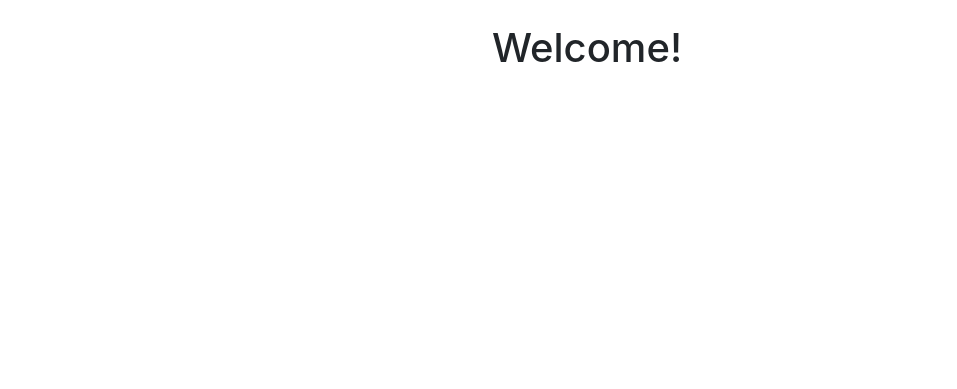
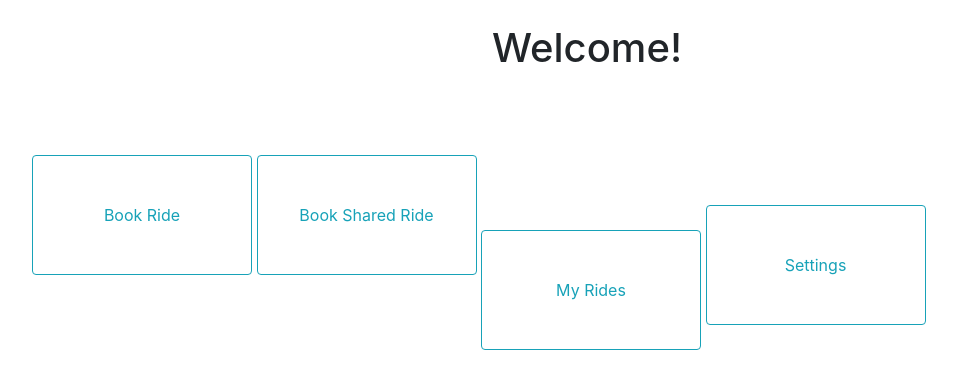
Before and after one commit to Li-Pin/CSC1008, a Flask app: page /home in a window 1280 px wide. Shown: the top 389 px of the page, without its empty margins (53-1010 px from the left). Run offline with Flask 2, Linux system fonts and the light colour scheme.

Commit message:
homepage

```diff
--- a/Website/auth.py
+++ b/Website/auth.py
@@ -59,6 +59,7 @@ def register():
 def home():
     return render_template("home.html")
 
+
 @auth.route('/bookride', methods=['GET', 'POST'])
 def bookride():
     if request.method == 'POST':
--- a/Website/models.py
+++ b/Website/models.py
@@ -10,6 +10,7 @@ class User(UserMixin, db.Model):
     email = db.Column(db.String(80), unique=True)
     rides = db.relationship('Rides')
 
+
 class Rides(db.Model):
     id = db.Column(db.Integer,primary_key=True)
     fromLocation = db.Column(db.Float(100))
--- a/Website/static/styles.css
+++ b/Website/static/styles.css
@@ -38,3 +38,29 @@
     text-align: center;
     margin-left: 355px;
 }
+
+#homepage{
+
+}
+
+#bookride{
+    width: 220px;
+    height: 120px;
+}
+
+#booksharedride{
+    width: 220px;
+    height: 120px;
+}
+
+#myrides{
+    width: 220px;
+    height: 120px;
+    margin-top: 150px;
+}
+
+#settings{
+    width: 220px;
+    height: 120px;
+    margin-top: 100px;
+}
--- a/Website/templates/home.html
+++ b/Website/templates/home.html
@@ -4,6 +4,12 @@
     <div align="center">
         <h1>Welcome!</h1>
     </div>
+    <div id="homepage">
+        <button id="bookride" type="submit" class="btn btn-outline-info" onclick="/bookride">Book Ride</button>
+        <button id="booksharedride" type="submit" class="btn btn-outline-info" onclick="/booksharedride">Book Shared Ride</button>
+        <button id="myrides" type="submit" class="btn btn-outline-info" onclick="/myrides">My Rides</button>
+        <button id="settings" type="submit" class="btn btn-outline-info" onclick="/settings">Settings</button>
+    </div>
 
 
 {% endblock %}
```
